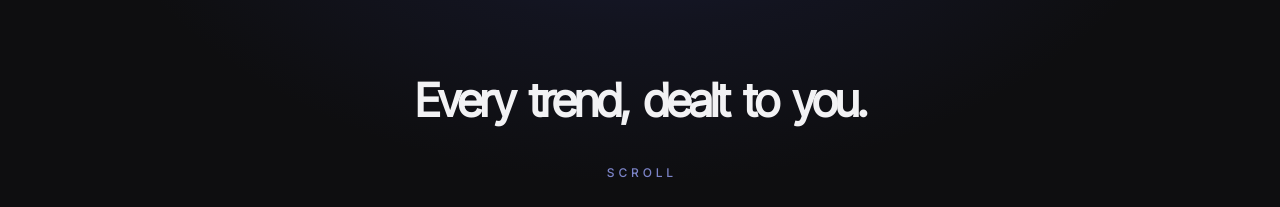
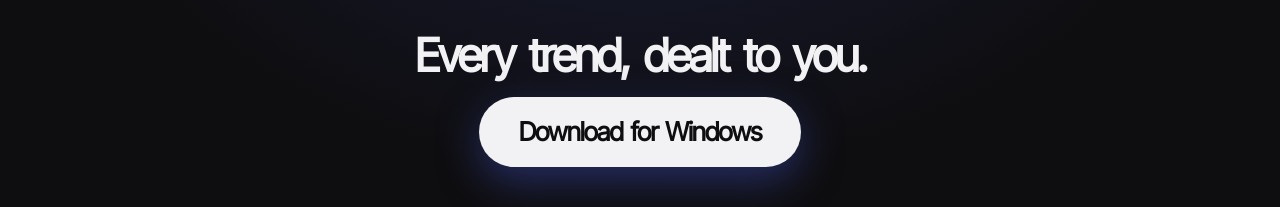
Before and after one commit to JoshWright22/TrendDeck-Web, a website built with Vite: page index.html in a window 1280 px wide. Shown: the part 593-800 px from the top of the page. Built offline with nearby package versions, Linux system fonts and the light colour scheme.

Commit message:
put the download button in the hero and link it to the installer

```diff
--- a/index.html
+++ b/index.html
@@ -31,8 +31,10 @@
           <img class="hero-logo" src="/assets/logo.svg" alt="TrendDeck logo" />
         </div>
       </div>
-      <h1 class="tagline">Every trend, dealt to you.</h1>
-      <p class="scroll-hint" aria-hidden="true">Scroll</p>
+      <div class="hero-cta">
+        <h1 class="tagline">Every trend, dealt to you.</h1>
+        <a class="pill pill-hero" href="https://github.com/JoshWright22/TrendDeck/releases/latest/download/TrendDeck-Setup.exe" download>Download for Windows</a>
+      </div>
     </header>
 
     <main>
@@ -155,7 +157,7 @@
         <h2 class="deal">Deal yourself in.</h2>
         <p class="lead deal">Free and open source. No account.</p>
         <div class="actions deal">
-          <a class="pill" href="https://github.com/JoshWright22/TrendDeck/releases/latest">Download for Windows</a>
+          <a class="pill" href="https://github.com/JoshWright22/TrendDeck/releases/latest/download/TrendDeck-Setup.exe" download>Download for Windows</a>
           <a class="text-link" href="https://github.com/JoshWright22/TrendDeck">
             <svg class="glyph"><use href="#i-github" /></svg>
             View on GitHub
--- a/src/style.css
+++ b/src/style.css
@@ -223,32 +223,31 @@ svg.spark {
   }
 }
 
-.tagline {
+.hero-cta {
   position: absolute;
   z-index: 2;
   left: 0;
   right: 0;
-  bottom: clamp(70px, 10.5vh, 104px);
+  bottom: clamp(28px, 5vh, 56px);
   padding: 0 16px;
+  display: flex;
+  flex-direction: column;
+  align-items: center;
+  gap: clamp(14px, 2.4vh, 24px);
   text-align: center;
+}
+
+.tagline {
+  margin: 0;
   font: 800 clamp(26px, 4.2vw, 46px) / 1 var(--display);
   letter-spacing: -0.055em;
   word-spacing: 0.14em;
   color: var(--white);
 }
 
-.scroll-hint {
-  position: absolute;
-  z-index: 2;
-  left: 0;
-  right: 0;
-  bottom: 28px;
-  text-align: center;
-  font: 500 12px/1 var(--body);
-  letter-spacing: 0.32em;
-  text-indent: 0.32em;
-  text-transform: uppercase;
-  color: #7c84c8;
+.pill-hero {
+  padding: 16px 30px;
+  font-size: clamp(17px, 1.8vw, 21px);
 }
 
 /* sections */
```
